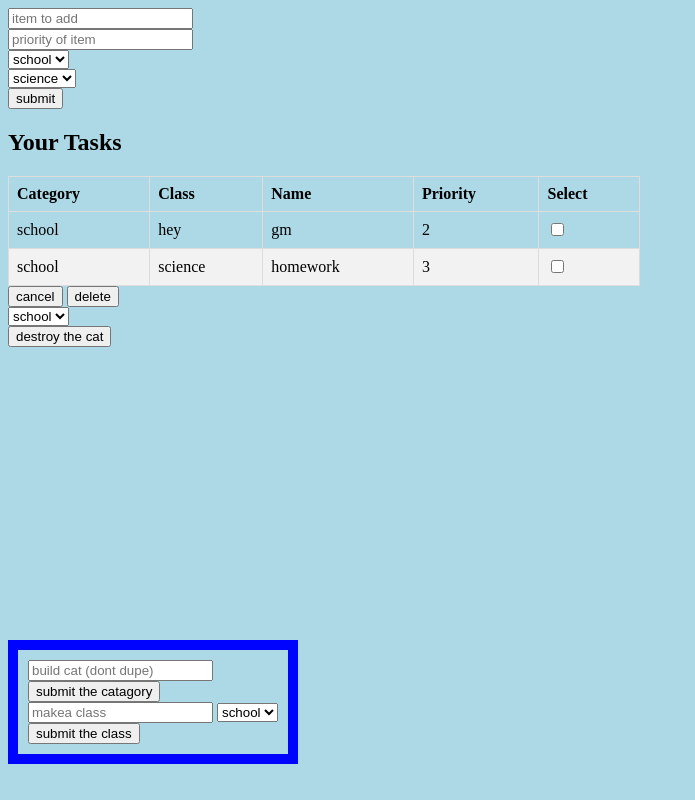
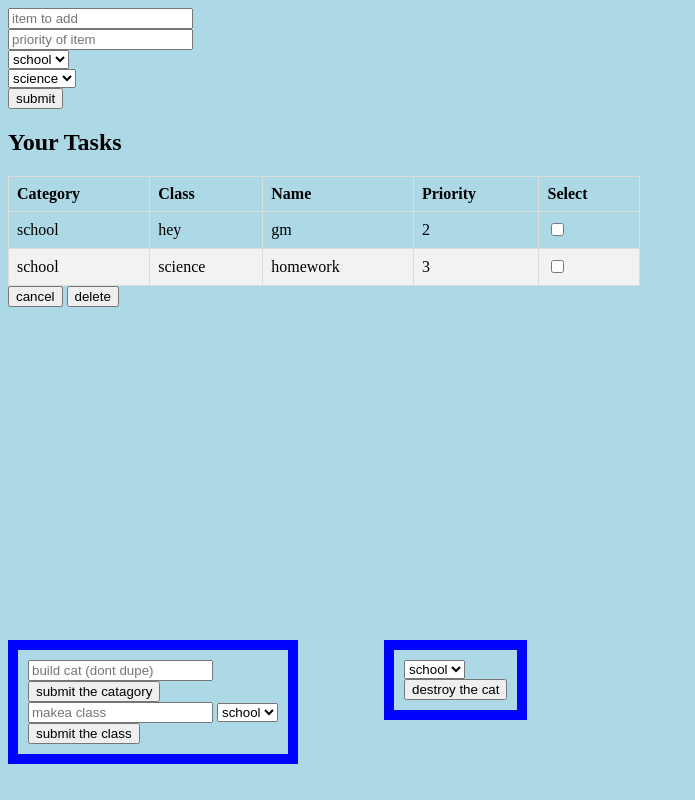
Before and after one commit to EloniX-X/simple-todo-app, a Flask app: page / in a window 1280 px wide. Shown: the whole page, without its empty margins (0-695 px from the left). Run offline with Flask 3, Linux system fonts and the light colour scheme; data comes from the database, SQL or seed files in the repository.

Commit message:
Update main.css

```diff
--- a/static/styles/main.css
+++ b/static/styles/main.css
@@ -24,3 +24,11 @@ tr:nth-child(even) {
 
 
 }
+
+#destoryclass {
+    border: 10px solid #0004ff;
+    padding: 10px;
+    position: absolute;
+    top: 80%;
+    left: 30%;
+}
```
